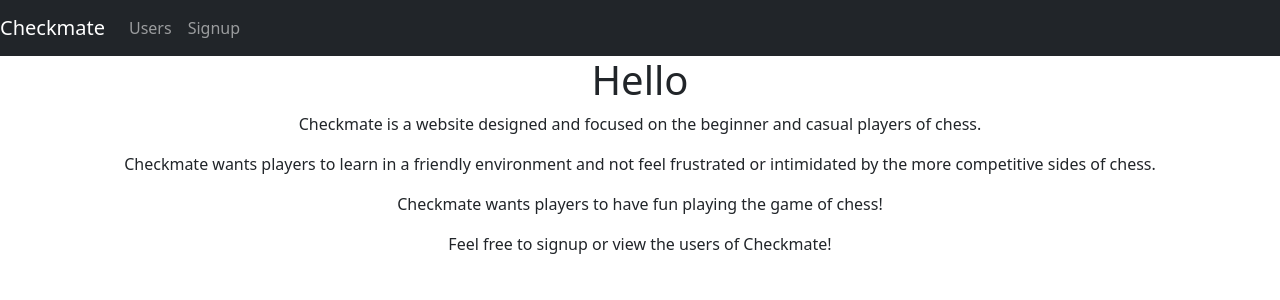
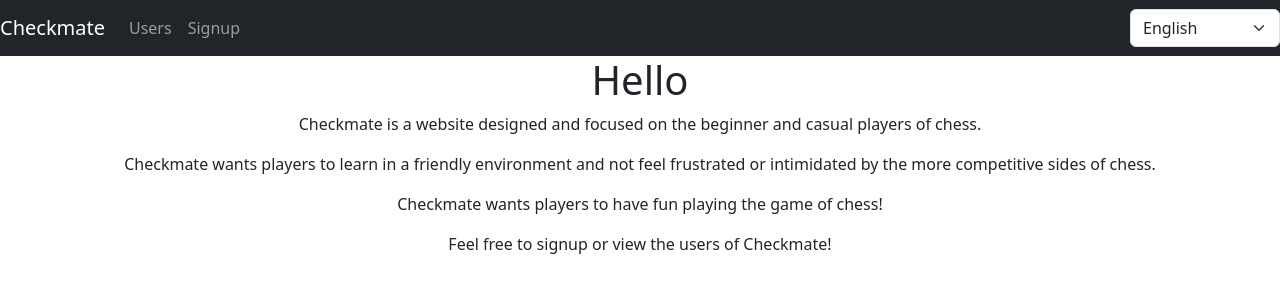
Before and after one commit to EECS3311F24/Checkmate, a React (Vite) app in the folder src/frontend/: page / in a window 1280 px wide. Shown: the top 300 px of the page. Built offline with nearby package versions, Linux system fonts and the light colour scheme.

Commit message:
03 Added Change Language Button to Header Component

```diff
--- a/src/frontend/src/components/HeaderComponent.jsx
+++ b/src/frontend/src/components/HeaderComponent.jsx
@@ -1,5 +1,6 @@
-import React from 'react'
+import React from 'react';
 import { Col, Row, Button, Form, Nav, Navbar } from 'react-bootstrap';
+import { getTranslation } from './LanguageProvider';
 
 const HeaderComponent = () => {
     return (
@@ -8,12 +9,22 @@ const HeaderComponent = () => {
             <Navbar.Toggle aria-controls="basic-navbar-nav" />
             <Navbar.Collapse id="basic-navbar-nav">
                 <Nav className="me-auto">
-                    <Nav.Link href="/users">Users</Nav.Link>
-                    <Nav.Link href="/signup">Signup</Nav.Link>
+                    <Nav.Link href="/users">{getTranslation("HeaderComponentUsers")}</Nav.Link>
+                    <Nav.Link href="/signup">{getTranslation("HeaderComponentSignup")}</Nav.Link>
                 </Nav>
+                <Form.Select
+                    value={"en"}
+                    onChange={(e) => {}}
+                    className="ms-auto"
+                    style={{ width: '150px' }}
+                >
+                    <option value="en">English</option>
+                    <option value="fr">French</option>
+                    <option value="es">Spanish</option>
+                </Form.Select>
             </Navbar.Collapse>
         </Navbar>
-    )
-}
+    );
+};
 
-export default HeaderComponent
+export default HeaderComponent;
--- a/src/frontend/src/components/LanguageProvider.jsx
+++ b/src/frontend/src/components/LanguageProvider.jsx
@@ -9,6 +9,6 @@ const translations = {
 };
 
 // Function to get translated strings based on language
-export const getTranslation = (key, language = 'en') => {
-  return translations[language][key] || key;
+export const getTranslation = (key, currentLanguage = 'en') => {
+  return translations[currentLanguage][key] || key;
 };
--- a/src/frontend/src/translations/en.json
+++ b/src/frontend/src/translations/en.json
@@ -6,6 +6,9 @@
     "CheckmateHomeP3": "Checkmate wants players to have fun playing the game of chess!",
     "CheckmateHomeP4": "Feel free to signup or view the users of Checkmate!",
 
+    "HeaderComponentUsers": "Users",
+    "HeaderComponentSignup": "Signup",
+
     "UserFormComponmentUsernameError": "Username is required!",
     "UserFormComponmentEmailError": "Email is required!",
     "UserFormComponmentUsernamePlaceholder": "Username",
--- a/src/frontend/src/translations/es.json
+++ b/src/frontend/src/translations/es.json
@@ -6,6 +6,9 @@
     "CheckmateHomeP3": "¡Checkmate quiere que los jugadores se diviertan jugando ajedrez!",
     "CheckmateHomeP4": "¡Siéntete libre de registrarte o ver a los usuarios de Checkmate!",
 
+    "HeaderComponentUsers": "Usuarios",
+    "HeaderComponentSignup": "Registrarse",
+
     "UserFormComponmentUsernameError": "¡Se requiere un nombre de usuario!",
     "UserFormComponmentEmailError": "¡Se requiere un correo electrónico!",
     "UserFormComponmentUsernamePlaceholder": "Nombre de usuario",
--- a/src/frontend/src/translations/fn.json
+++ b/src/frontend/src/translations/fn.json
@@ -6,6 +6,9 @@
     "CheckmateHomeP3": "Checkmate veut que les joueurs s'amusent en jouant aux échecs!",
     "CheckmateHomeP4": "N'hésitez pas à vous inscrire ou à consulter les utilisateurs de Checkmate!",
 
+    "HeaderComponentUsers": "Utilisateurs",
+    "HeaderComponentSignup": "S'inscrire",
+
     "UserFormComponmentUsernameError": "Nom d'utilisateur requis!",
     "UserFormComponmentEmailError": "E-mail requis!",
     "UserFormComponmentUsernamePlaceholder": "Nom d'utilisateur",
```
Also changed, not shown: src/frontend/src/components/LanguageContext.jsx (added, +18 -0 lines).
